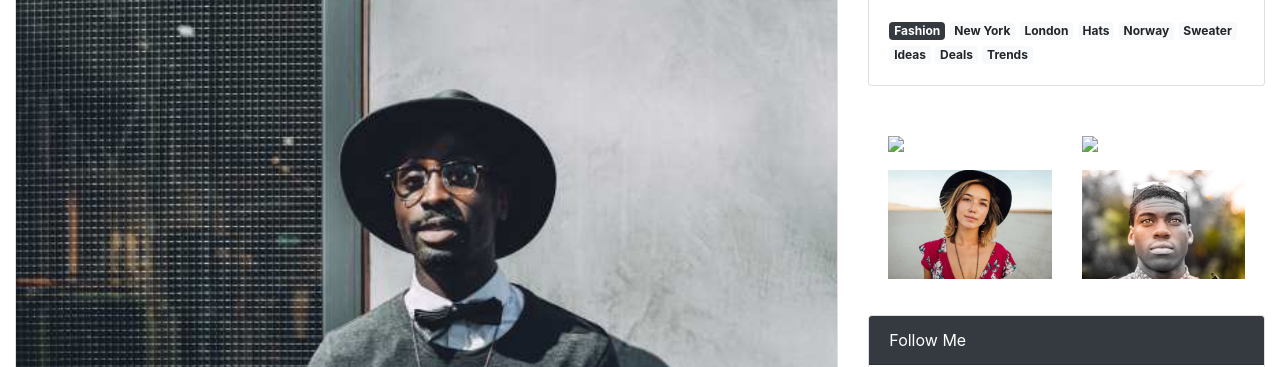
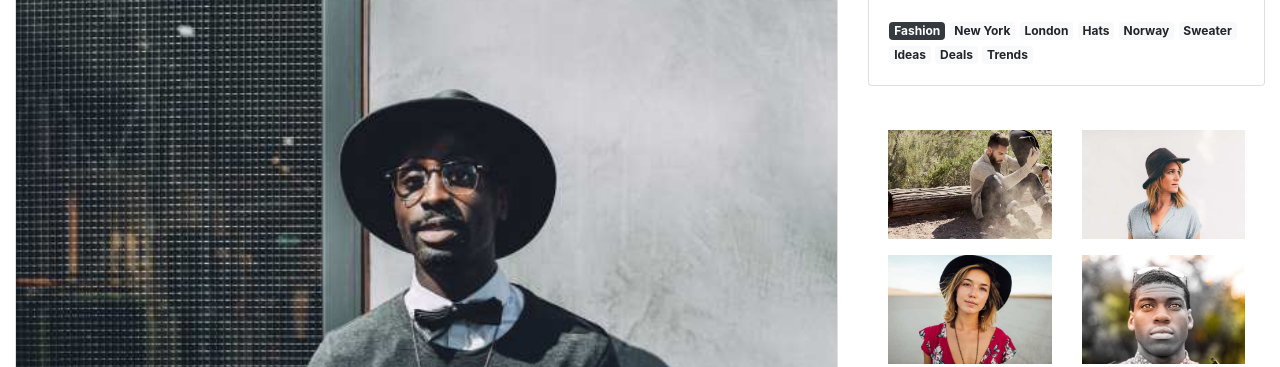
Before and after one commit to dera001-s/fashion-blog, a plain HTML site: page index.html in a window 1280 px wide. Shown: the part 2284-2651 px from the top of the page. Drawn offline with nearby package versions, Linux system fonts and the light colour scheme.

Commit message:
change image sources to correct files

```diff
--- a/index.html
+++ b/index.html
@@ -222,10 +222,10 @@
        <div class="card-body">
         <div class="row">
           <div class="col-6 mb-3">
-            <img src="jeans insp1.jpg" class="img-fluid">
+            <img src="jeansinsp1.jpg" class="img-fluid">
           </div>
          <div class="col-6 mb-3">
-            <img src="hat insp2.jpg" class="img-fluid">
+            <img src="hatinsp2.jpg" class="img-fluid">
           </div>
           <div class="col-6 mb-3">
             <img src="insp3.jpg" class="img-fluid">
```
